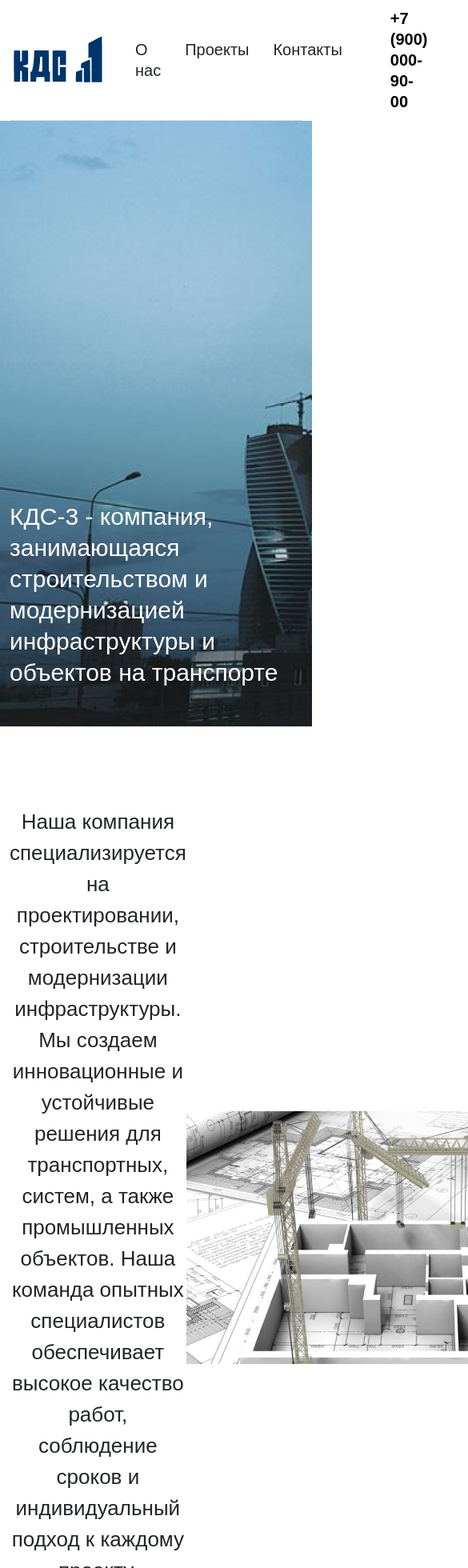
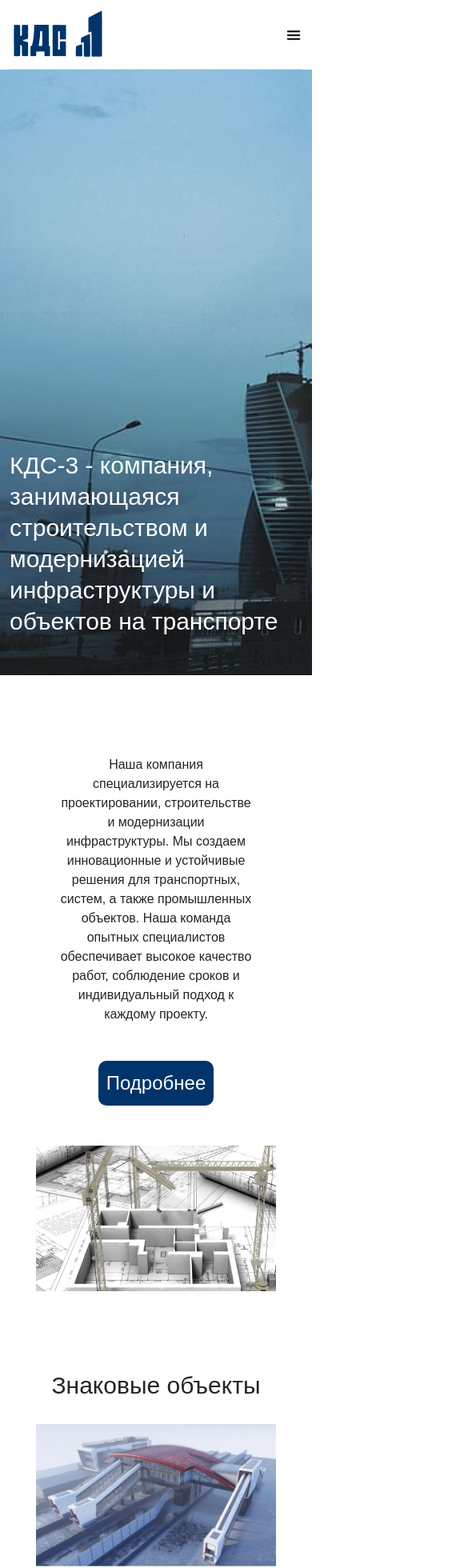
Before and after one commit to ultraevs/KDS-3, a React (Vite) app in the folder frontend/: page / in a window 390 px wide. Shown: the top 1960 px of the page at 80% size, 585 px wide, since content can reach past the window. Built offline with nearby package versions, Linux system fonts and the light colour scheme; a web font is replaced by a local one.

Commit message:
response version

```diff
--- a/frontend/src/components/header/Header.jsx
+++ b/frontend/src/components/header/Header.jsx
@@ -1,10 +1,12 @@
-import React from 'react'
+import React, { useState } from 'react'
 import styles from "./Header.module.css"
 
 import logo from "../../img/KDS-LOGO.png"
 import Navbar from '../navbar/Navbar'
+import BurgerMenu from "../../assets/icon/menu.png"
 
 const Header = () => {
+    const [isOpen, setIsOpen] = useState(false);
   return (
     <>
     <div className='container'>
@@ -14,11 +16,14 @@ const Header = () => {
             </div>
             <div className={styles.header_right_part}>
                 <div>
-                    <Navbar />
+                    <Navbar state={isOpen} setState={setIsOpen}/>
                 </div>
                 <div className={styles.header_contact}>
                     <a href="tel:+79000009000">+7 (900) 000-90-00</a>
                 </div>
+                <button className={styles.header_button} onClick={() => setIsOpen(!isOpen)}>
+                    <img src={BurgerMenu} alt="Menu" />
+                </button>
             </div>
         </div>
     </div>
--- a/frontend/src/components/header/Header.module.css
+++ b/frontend/src/components/header/Header.module.css
@@ -27,3 +27,26 @@
     text-decoration: none;
     color: black;
 }
+
+.header_button {
+    display: none;
+    outline: none;
+    border: none;
+    background: transparent;
+}
+
+.header_button img {
+    width: 22px;
+    height: 22px;
+}
+
+@media (max-width: 768px) {
+
+    .header_contact {
+        display: none;
+    }
+
+    .header_button {
+        display: block;
+    }
+}
--- a/frontend/src/components/moreInfo/MoreInfo.module.css
+++ b/frontend/src/components/moreInfo/MoreInfo.module.css
@@ -1,6 +1,7 @@
 .moreInfo {
     margin-top: 100px;
     display: flex;
+    flex-direction: row;
     align-items: center;
     justify-content: space-between;
 }
@@ -21,3 +22,45 @@
 .button {
     margin-top: 30px;
 }
+
+@media (max-width: 1300px) {
+    .moreInfo {
+        flex-direction: column;
+    }
+
+    .moreInfo_item:nth-child(2) {
+        margin-top: 50px;
+    }
+}
+
+@media (max-width: 768px) {
+    .needCorrectWidth {
+        width: 400px;
+    }
+
+    .needCorrectWidth p {
+        font-size: 20px;
+    }
+}
+
+@media (max-width: 550px) {
+    .moreInfo_item:nth-child(2) {
+        width: 300px;
+        height: auto;
+    }
+
+    .moreInfo_item img {
+        width: 100%;
+        height: auto;
+    }
+}
+
+@media (max-width: 440px) {
+    .needCorrectWidth {
+        width: 250px;
+    }
+
+    .needCorrectWidth p {
+        font-size: 16px;
+    }
+}
--- a/frontend/src/components/navbar/Navbar.jsx
+++ b/frontend/src/components/navbar/Navbar.jsx
@@ -3,22 +3,22 @@ import styles from "./Navbar.module.css"
 
 import { Link } from "react-scroll"
 
-const Navbar = () => {
+const Navbar = ({ state, setState }) => {
   return (
     <>
-    <ul className={styles.navbar_items}>
+    <ul className={`${styles.navbar_items} ${state ? styles.active : ""}`}>
         <li className={styles.navbar_item}>
-            <Link activeClass="active" smooth spy to="about">
+            <Link activeClass="active" to="about" onClick={() => setState(!state)}>
                 О нас
             </Link>
         </li>
         <li className={styles.navbar_item}>
-            <Link activeClass="active" smooth spy to="projects">
+            <Link activeClass="active" to="projects" onClick={() => setState(!state)}>
                 Проекты
             </Link>
         </li>
         <li className={styles.navbar_item}>
-            <Link activeClass="active" smooth spy to="contacts">
+            <Link activeClass="active" to="contacts" onClick={() => setState(!state)}>
                 Контакты
             </Link>
         </li>
--- a/frontend/src/components/navbar/Navbar.module.css
+++ b/frontend/src/components/navbar/Navbar.module.css
@@ -1,7 +1,9 @@
 .navbar_items {
+    z-index: 999;
     margin-bottom: 0rem;
     list-style: none;
     display: flex;
+    flex-direction: row;
     gap: 30px;
     font-size: 20px;
     font-weight: 500;
@@ -15,3 +17,22 @@
 .navbar_item:hover {
     color: rgb(0, 0, 97);
 }
+
+@media (max-width: 768px) {
+    .navbar_items {
+        padding-top: 50px;
+        position: fixed;
+        top: 0;
+        left: -225px;
+        flex-direction: column;
+        background-color: rgb(160, 160, 255);
+        width: 220px;
+        height: 100%;
+        border-radius: 10px;
+        transition: transform 0.3s linear;
+    }
+
+    .navbar_items.active {
+        transform: translateX(100%);
+    }
+}
--- a/frontend/src/components/projects/Projects.module.css
+++ b/frontend/src/components/projects/Projects.module.css
@@ -11,25 +11,27 @@
 .projects {
     margin-top: 30px;
     display: flex;
+    flex-direction: row;
     align-items: center;
-    justify-content: space-between;
-    gap: 10px;
+    justify-content: center;
+    gap: 20px;
 }
 
 .projects_top,
 .projects_bottom {
     display: flex;
     flex-direction: column;
-    gap: 20px;
+    gap: 10px;
 }
 
 .projects_item {
     display: flex;
     flex-direction: column;
-    gap: 10px;
+    /* gap: 10px; */
 }
 
 .projects_item_subtitle {
+    margin-bottom: 0px;
     font-size: 22px;
     font-weight: 500;
 }
@@ -38,3 +40,40 @@
     font-size: 20px;
     font-weight: 300;
 }
+
+@media (max-width: 1300px) {
+    .projects {
+        flex-direction: column;
+    }
+
+    .projects_item {
+        width: 1000px;
+        height: auto;
+    }
+
+    .projects_item img {
+        width: 100%;
+        height: auto;
+    }
+}
+
+@media (max-width: 1050px) {
+    .projects_item {
+        width: 700px;
+        height: auto;
+    }
+}
+
+@media (max-width: 768px) {
+    .projects_item {
+        width: 500px;
+        height: auto;
+    }
+}
+
+@media (max-width: 550px) {
+    .projects_item {
+        width: 300px;
+        height: auto;
+    }
+}
```
Also changed, not shown: frontend/src/assets/icon/menu.png (added).
